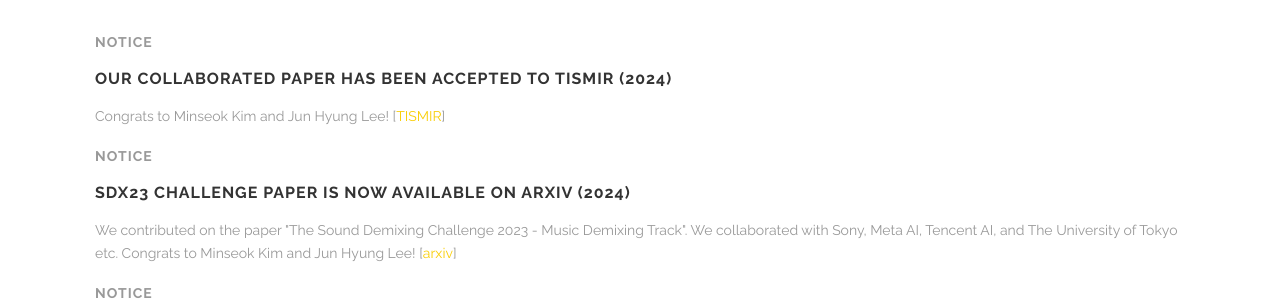
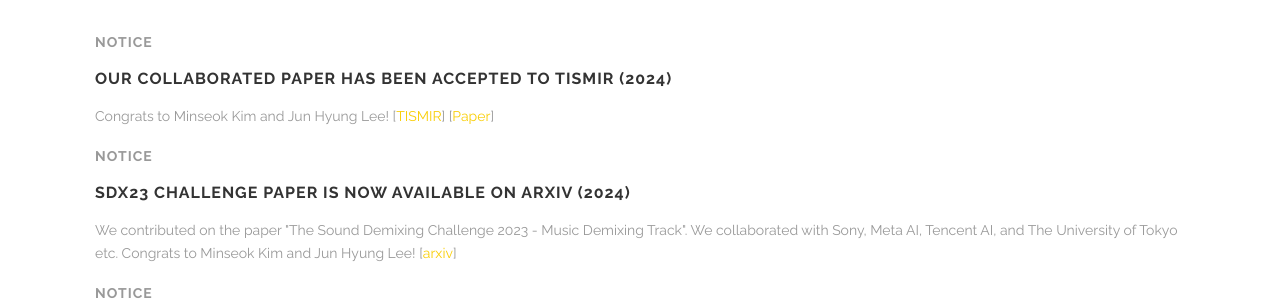
Before and after one commit to kuielab/kuielab.github.io, a Jekyll site: the page built from index.html, in a window 1280 px wide and 900 px high, scrolled down 645 px. Shown: the part 152-452 px from the top of the window. Built offline with Jekyll 4.4.1, drawn with Linux system fonts in a browser that asks for light colours.

Commit message:
Update index.html

```diff
--- a/index.html
+++ b/index.html
@@ -117,6 +117,7 @@ testimonials:
 	    	<h3>Our collaborated paper has been accepted to TISMIR (2024)</h3>
 	    	<p>Congrats to Minseok Kim and Jun Hyung Lee!
 		[<a href="https://transactions.ismir.net/articles/10.5334/tismir.171">TISMIR</a>]
+		[<a href="https://storage.googleapis.com/jnl-up-j-tismir-files/journals/1/articles/171/66210ffd7fc02.pdf">Paper</a>]
 		</p>
 
 	    	<h4 style="color: #999">Notice</h4>
```
